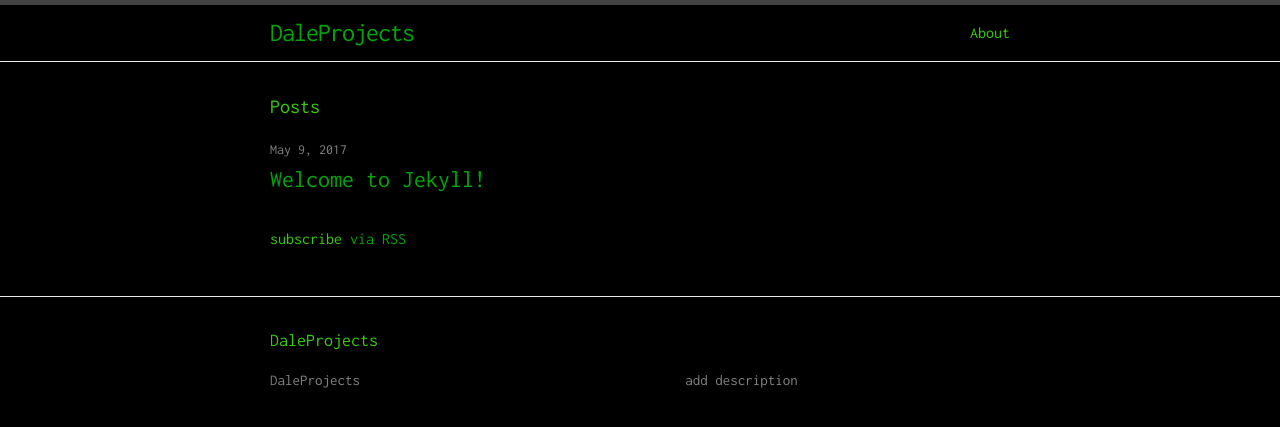
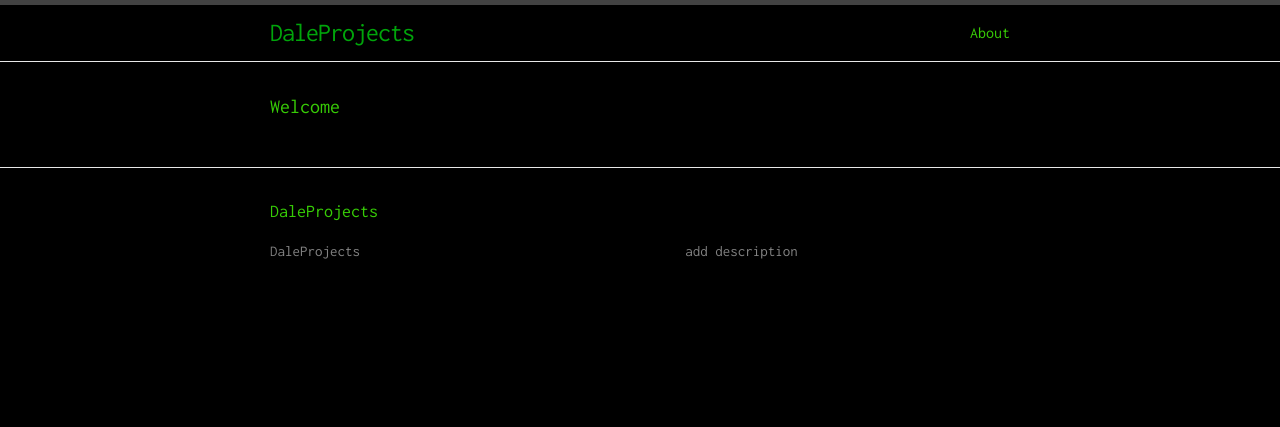
Before and after one commit to learnitupproject/learnitupproject.github.io, a Jekyll site: the page built from index.html, in a window 1280 px wide. Shown: the top 427 px of the page. Built offline with Jekyll 4.4.1, drawn with Linux system fonts in a browser that asks for light colours.

Commit message:
removed posts

```diff
--- a/index.html
+++ b/index.html
@@ -4,8 +4,9 @@ layout: default
 
 <div class="home">
 
-  <h1 class="page-heading">Posts</h1>
+  <h1 class="page-heading">Welcome</h1>
 
+<!--
   <ul class="post-list">
     {% for post in site.posts %}
       <li>
@@ -19,5 +20,5 @@ layout: default
   </ul>
 
   <p class="rss-subscribe">subscribe <a href="{{ "/feed.xml" | prepend: site.baseurl }}">via RSS</a></p>
-
+-->
 </div>
```
